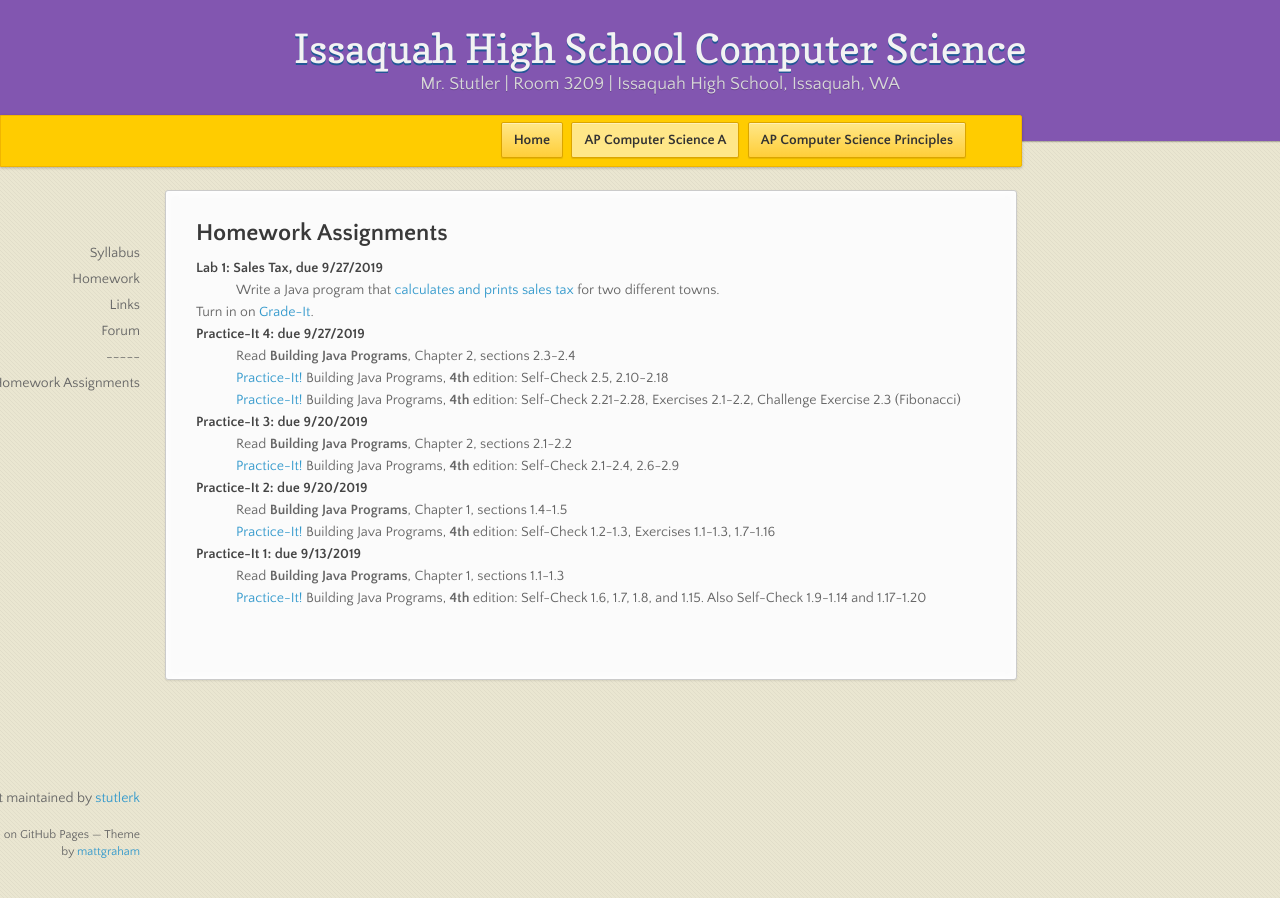
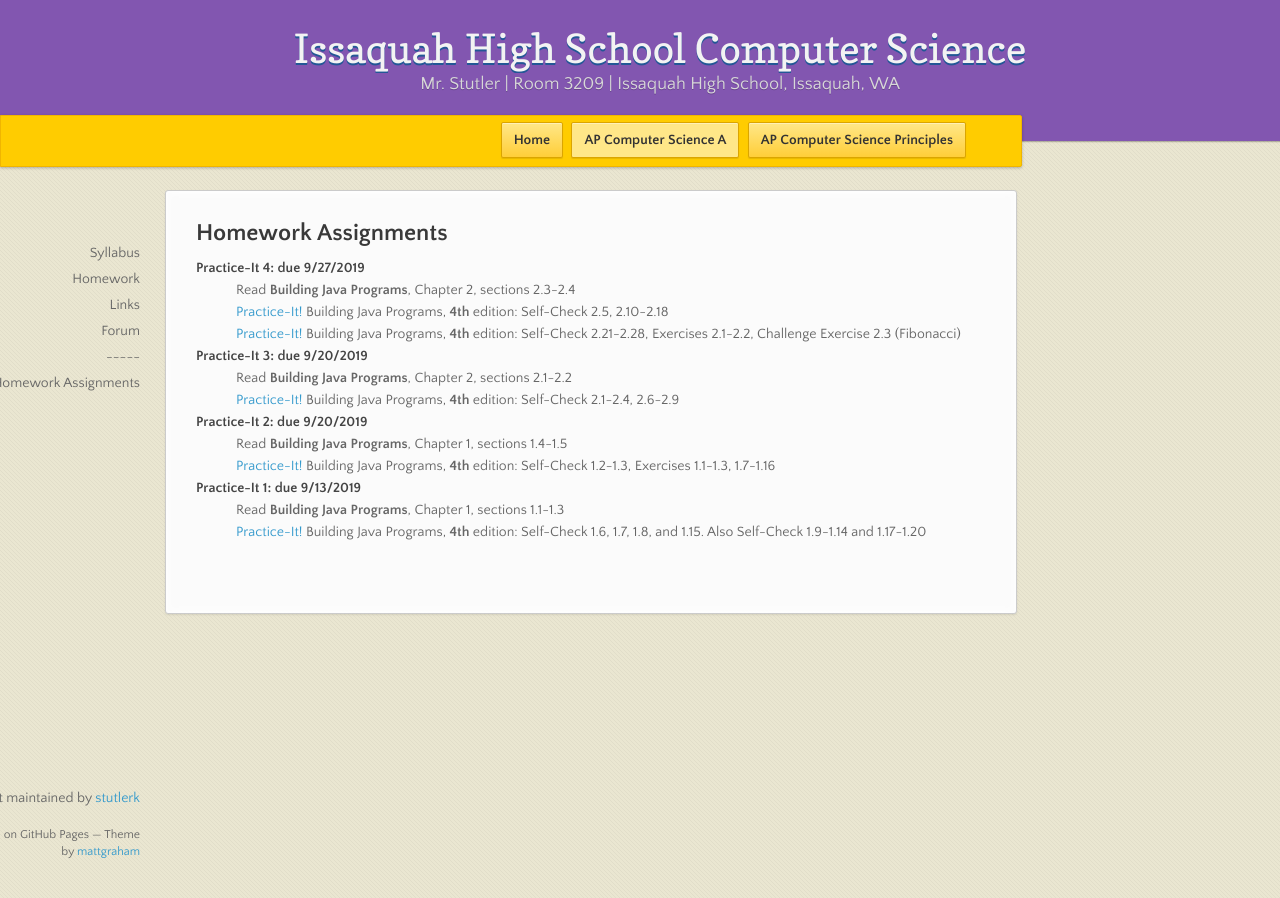
Before and after one commit to stutlerk/ihs-website, a Jekyll site: the page built from _apcsa/homework.html, in a window 1280 px wide. Built offline with Jekyll 4.4.1, drawn with Linux system fonts in a browser that asks for light colours; nearby versions of some CDN libraries.

Commit message:
Update homework.html

```diff
--- a/_apcsa/homework.html
+++ b/_apcsa/homework.html
@@ -11,8 +11,10 @@
     <dd><a href="https://issaquahwednet-my.sharepoint.com/personal/stutlerk_issaquah_wednet_edu/_layouts/15/guestaccess.aspx?docid=00f746ca063ec4fe89aaef3ed6d400941&authkey=AeHXKIjD7VBW10XG1QzwDCU">Computer history report assignment</a></dd>
     -->
 
+    <!--
     <dt>Lab 1: Sales Tax, due 9/27/2019</dt>
-    <dd>Write a Java program that <a href="https://issaquahwednet-my.sharepoint.com/:w:/g/personal/stutlerk_issaquah_wednet_edu/EVzb_TqwEudBhB930R4Mf_EB1RoGLve_AnQ7q7iqN6CTYA?e=5Q44x4" target="_blank">calculates and prints sales tax</a> for two different towns.</dd> Turn in on <a href="https://gradeit-hs.cs.washington.edu/issaquah/" target="_blank">Grade-It</a>.
+    <dd>Write a Java program that <a href="https://issaquahwednet-my.sharepoint.com/:w:/g/personal/stutlerk_issaquah_wednet_edu/EVzb_TqwEudBhB930R4Mf_EB1RoGLve_AnQ7q7iqN6CTYA?e=5Q44x4" target="_blank">calculates and prints sales tax</a> for two different towns. Turn in on <a href="https://gradeit-hs.cs.washington.edu/issaquah/" target="_blank">Grade-It</a>.</dd>
+    -->
 
     <dt>Practice-It 4: due 9/27/2019</dt>
     <dd>Read <b>Building Java Programs</b>, Chapter 2, sections 2.3-2.4</dd>
```
